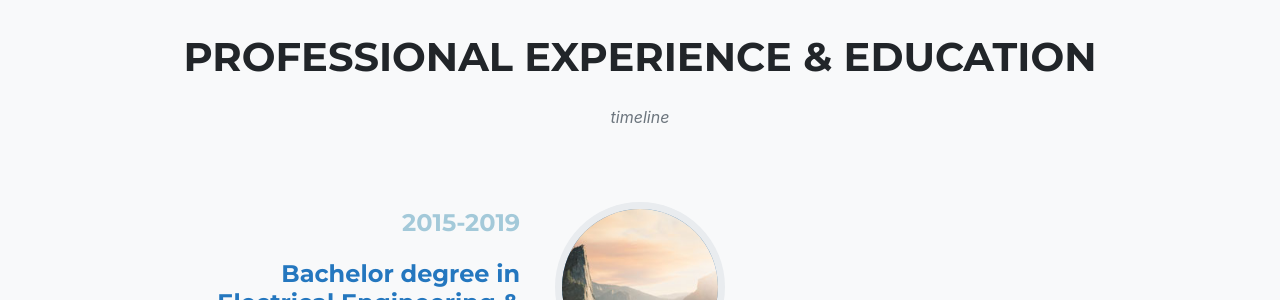
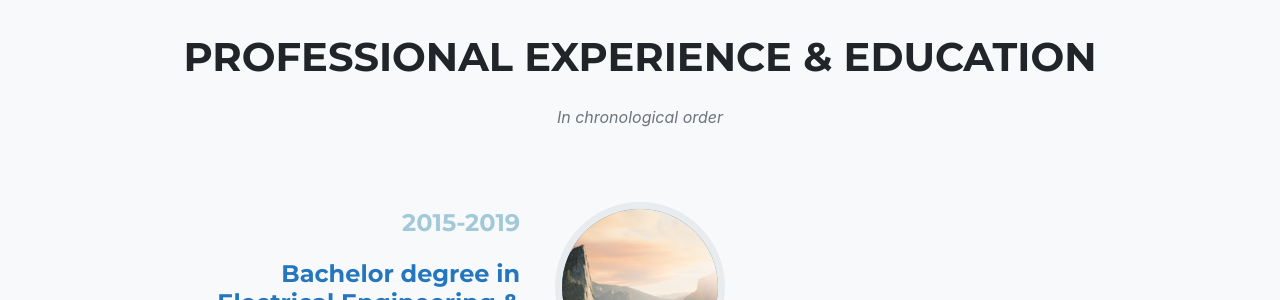
Before and after one commit to lcszarpellon/lucas_zarpellon-Portfolio, a Jekyll site: the page built from index.md, in a window 1280 px wide and 900 px high, scrolled down 2943 px. Shown: the part 153-453 px from the top of the window. Built offline with Jekyll 4.4.1, drawn with Linux system fonts in a browser that asks for light colours; some web fonts are replaced.

Commit message:
Update sitetext.yml

```diff
--- a/_data/sitetext.yml
+++ b/_data/sitetext.yml
@@ -39,7 +39,7 @@ en: &DEFAULT_EN
 
   timeline:
     title: "Professional Experience & Education"
-    # text: ""
+    text: "In chronological order"
     section: timeline
     # left is the default
     #start_align: "left"
```
